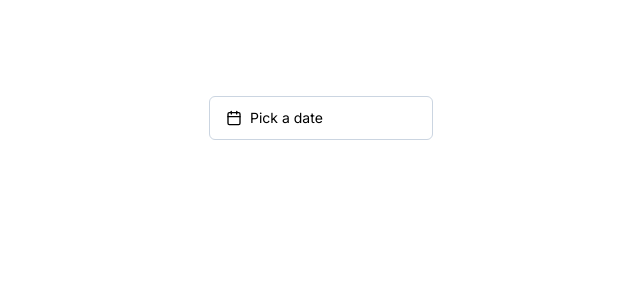
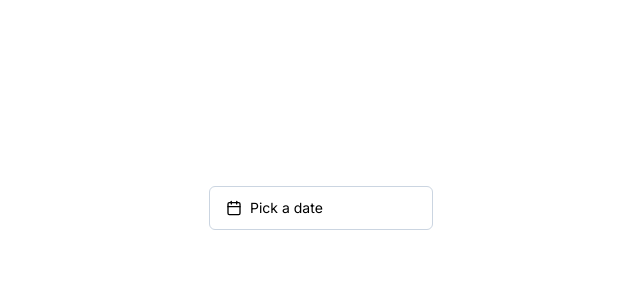
Before and after one commit to nathanclairmonte/date-of-birth-picker, a Next.js app: page / in a window 1280 px wide. Shown: the top 300 px of the page, without its empty margins (319-959 px from the left). Built offline with nearby package versions, Linux system fonts and the light colour scheme.

Commit message:
updated positioning

```diff
--- a/src/pages/index.js
+++ b/src/pages/index.js
@@ -6,7 +6,7 @@ const inter = Inter({ subsets: ["latin"] });
 export default function Home() {
     return (
         <main
-            className={`flex min-h-screen flex-col items-center justify-between p-24 ${inter.className}`}
+            className={`flex -mt-48 min-h-screen flex-col items-center justify-center p-24 ${inter.className}`}
         >
             <DateOfBirthPicker />
         </main>
```
